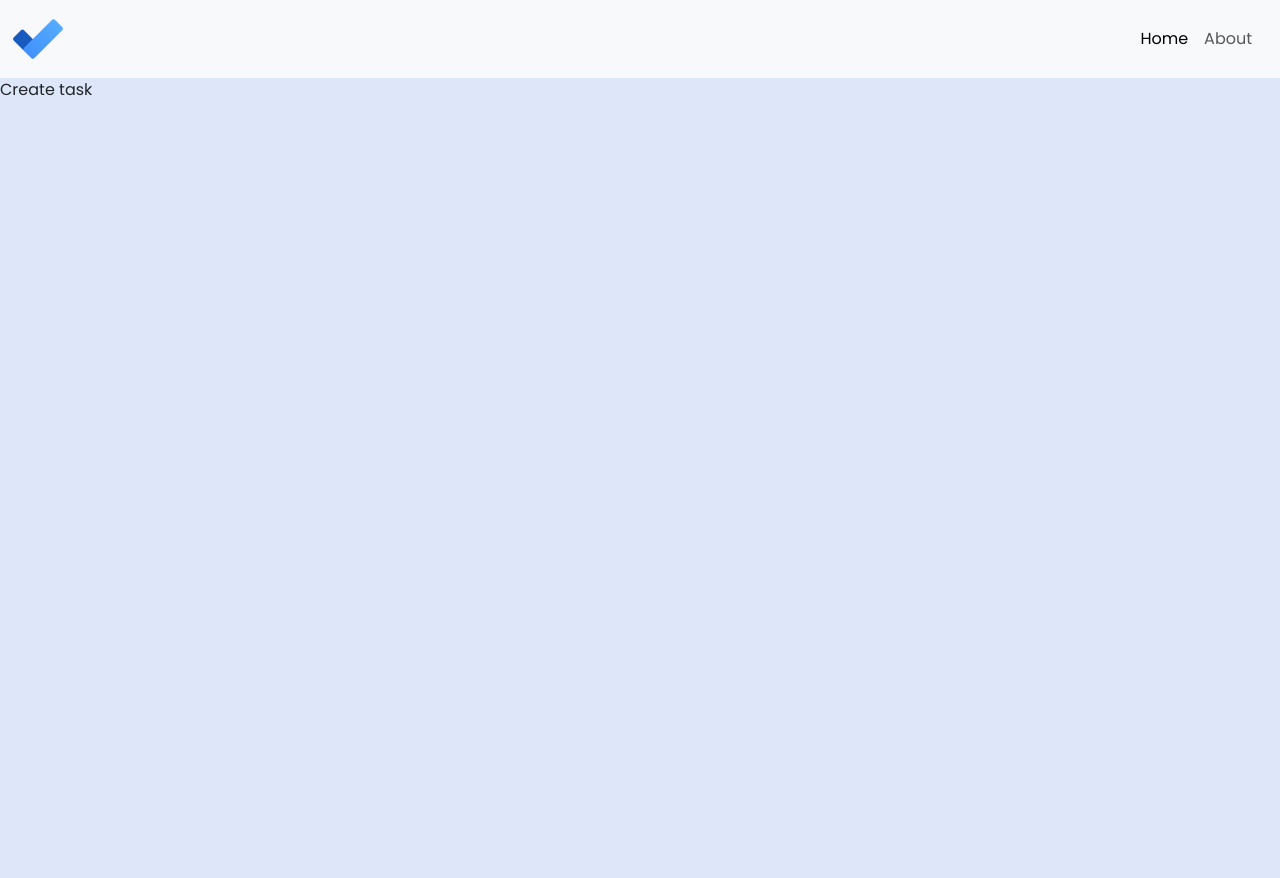
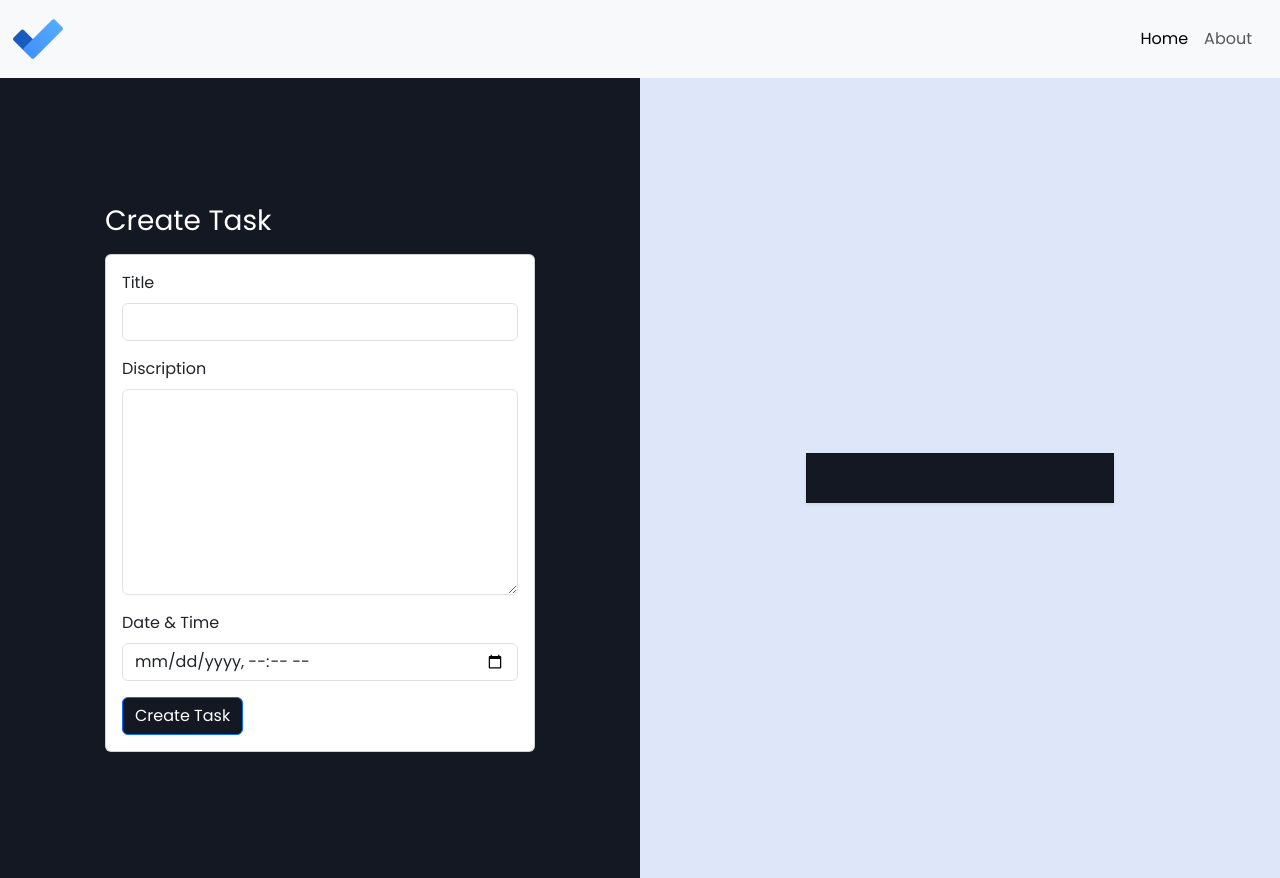
Before and after one commit to ammurana4216/ToDo-App, a React (Create React App) app: page /create-task in a window 1280 px wide. Before the commit the page ends 800 px from the top, so only its background shows below. Built offline with nearby package versions, Linux system fonts and the light colour scheme.

Commit message:
TaskForm

```diff
--- /dev/null
+++ b/src/components/TaskForm.jsx
@@ -0,0 +1,33 @@
+import React from 'react';
+
+function TaskForm(props) {
+    return (
+        <div className='p-3 w-75'>
+            <h3 className='mb-3 text white'>Create Task</h3>
+            <div className='card'>
+                <div className='card-body'>
+            <form>
+               <div className="mb-3">
+                <label className ="form-label">Title</label>
+                <input type ="text" name='title' className='form-control'/>
+
+               </div>
+               <div className="mb-3">
+                <label className ="form-label">Discription</label>
+                <textarea name='discription' className='form-control' rows ="8"></textarea>
+
+               </div>
+               <div className="mb-3">
+                <label className ="form-label">Date & Time</label>
+                <input type ="datetime-local" name='duedate' className='form-control'/>
+
+               </div>
+               <button className='btn btn-primary'>Create Task</button>
+
+            </form>
+            </div>
+            </div>
+        </div>
+    );
+}
+export default TaskForm;
--- a/src/pages/CreateTask.jsx
+++ b/src/pages/CreateTask.jsx
@@ -1,10 +1,22 @@
 import React from 'react';
+import TaskForm from '../components/TaskForm';
 
 function CreateTask(props) {
     return (
-        <div>
-            Create task
+        <div className="container-fluid h-100">
+      <div className="row h-100">
+        <div className="col-md-6 bg-primary text-white h-100 d-flex flex-column align-items-center justify-content-center">
+          <TaskForm/>
+
+
         </div>
+        <div className="col-md-6 d-flex align-items-center justify-content-center">
+          <div className="card home-card bg-primary text-white w-50 shadow-sm rounded-0">
+            <div className="card-body p-4"></div>
+          </div>
+        </div>
+      </div>
+    </div>
     );
 }
 
```
Also changed, not shown: src/context/TaskContext.js (added, +26 -0 lines).
